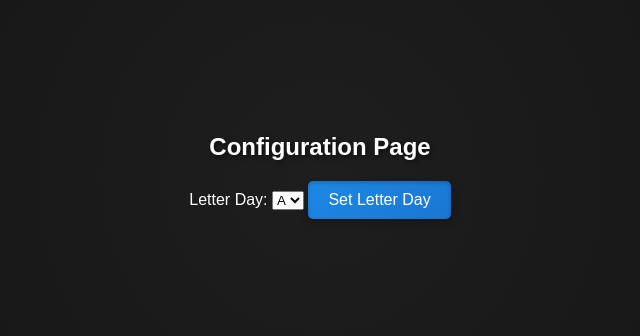
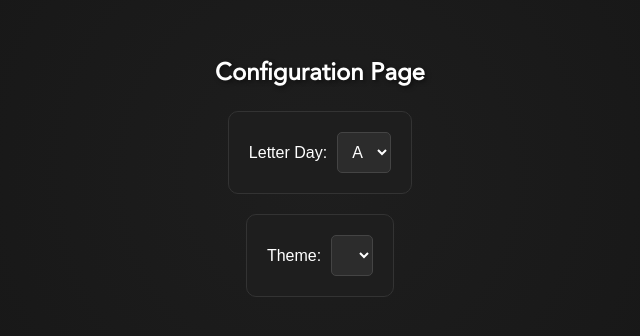
Before and after one commit to Foocett/Mod-Clock, a website: page Public/config.html in a window 1280 px wide. Shown: the part 224-560 px from the top of the page, without its empty margins (320-960 px from the left). Drawn offline with nearby package versions, Linux system fonts and the light colour scheme; no server answers.

Commit message:
Add config page styling

```diff
--- a/Public/config.html
+++ b/Public/config.html
@@ -7,6 +7,55 @@
     <link rel="stylesheet" href="admin.css">
     <script src="/socket.io/socket.io.js"></script>
     <script src="config.js"></script>
+    <link rel="stylesheet" href="font-families.css">
+    <style>
+
+        /* Custom styles for dropdowns */
+        select {
+            padding: 10px;
+            font-size: 16px;
+            border: 1px solid #444444;
+            border-radius: 5px;
+            background-color: #2c2c2c;
+            color: #ffffff;
+            cursor: pointer;
+            transition: background-color 0.3s, border-color 0.3s;
+        }
+
+        select:hover {
+            background-color: #3a3a3a;
+        }
+
+        select:focus {
+            outline: none;
+            border-color: #1e88e5;
+        }
+
+        label {
+            margin-right: 10px;
+            font-size: 16px;
+        }
+
+        /* Add some spacing */
+        form {
+            margin-bottom: 20px;
+            display: flex;
+            align-items: center;
+            justify-content: center;
+        }
+
+        /* Optional: add a container style */
+        .container form {
+            background-color: #1e1e1e;
+            padding: 20px;
+            border-radius: 10px;
+            border: 1px solid #333333;
+            display: inline-flex;
+            align-items: center;
+            text-align: left;
+            margin-bottom: 20px;
+        }
+    </style>
 </head>
 <body>
     <div class="container">
@@ -21,7 +70,12 @@
                 <option value="4">E</option>
                 <option value="5">F</option>
             </select>
-            <button id="submit-button" class="blue-gradient-hover" type="submit">Set Letter Day</button>
+        </form>
+
+        <form id="themeForm">
+            <label for="theme-dropdown">Theme:</label>
+            <select id="theme-dropdown" name="letterDay">
+            </select>
         </form>
     </div>
 </body>
```
